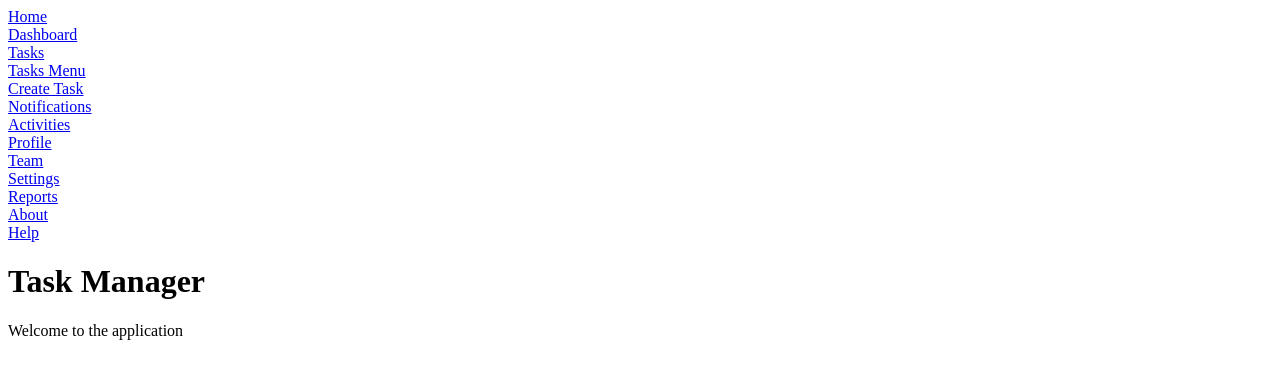
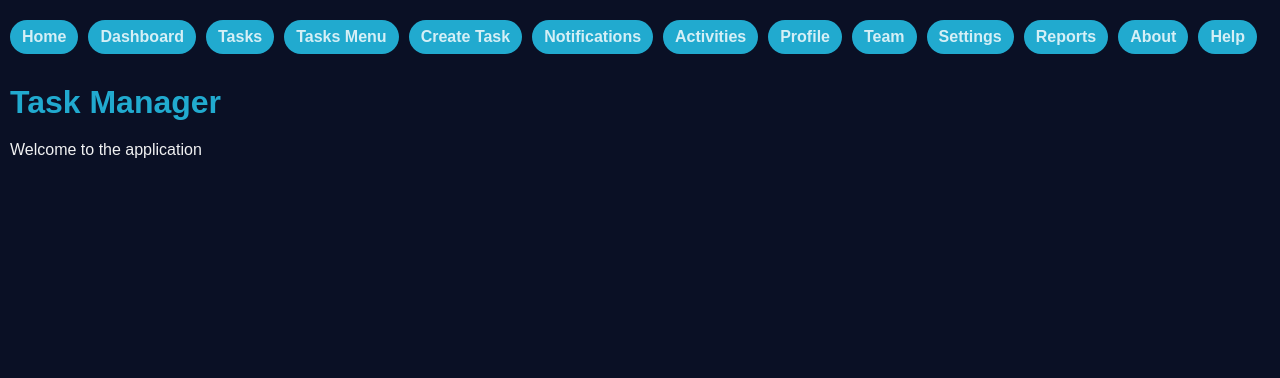
Before and after one commit to Joshebirongo/react-task-manager, a React (Vite) app: page / in a window 1280 px wide. Shown: the top 378 px of the page. Built offline with nearby package versions, Linux system fonts and the light colour scheme.

Commit message:
Class created in Navbar

```diff
--- a/src/components/Navbar.jsx
+++ b/src/components/Navbar.jsx
@@ -1,33 +1,60 @@
 import { Link } from "react-router-dom";
+import "../styles/style.css";
 
 export default function Navbar() {
   return (
-    <nav>
-      <Link to="/">Home</Link>
+    <nav className="navbar">
+      <Link to="/" className="nav-link">
+        Home
+      </Link>
       <br />
-      <Link to="/dashboard">Dashboard</Link>
+      <Link to="/dashboard" className="nav-link">
+        Dashboard
+      </Link>
       <br />
-      <Link to="/tasks">Tasks</Link>
+      <Link to="/tasks" className="nav-link">
+        Tasks
+      </Link>
       <br />
-      <Link to="/tasks/menu">Tasks Menu</Link>
+      <Link to="/tasks/menu" className="nav-link">
+        Tasks Menu
+      </Link>
       <br />
-      <Link to="/tasks/new">Create Task</Link>
+      <Link to="/tasks/new" className="nav-link">
+        Create Task
+      </Link>
       <br />
-      <Link to="/notifications">Notifications</Link>
+      <Link to="/notifications" className="nav-link">
+        Notifications
+      </Link>
       <br />
-      <Link to="/activities">Activities</Link>
+      <Link to="/activities" className="nav-link">
+        Activities
+      </Link>
       <br />
-      <Link to="/profile">Profile</Link>
+      <Link to="/profile" className="nav-link">
+        Profile
+      </Link>
       <br />
-      <Link to="/team">Team</Link>
+      <Link to="/team" className="nav-link">
+        Team
+      </Link>
       <br />
-      <Link to="/settings">Settings</Link>
+      <Link to="/settings" className="nav-link">
+        Settings
+      </Link>
       <br />
-      <Link to="/reports">Reports</Link>
+      <Link to="/reports" className="nav-link">
+        Reports
+      </Link>
       <br />
-      <Link to="/about">About</Link>
+      <Link to="/about" className="nav-link">
+        About
+      </Link>
       <br />
-      <Link to="/help">Help</Link>
+      <Link to="/help" className="nav-link">
+        Help
+      </Link>
     </nav>
   );
 }
```
